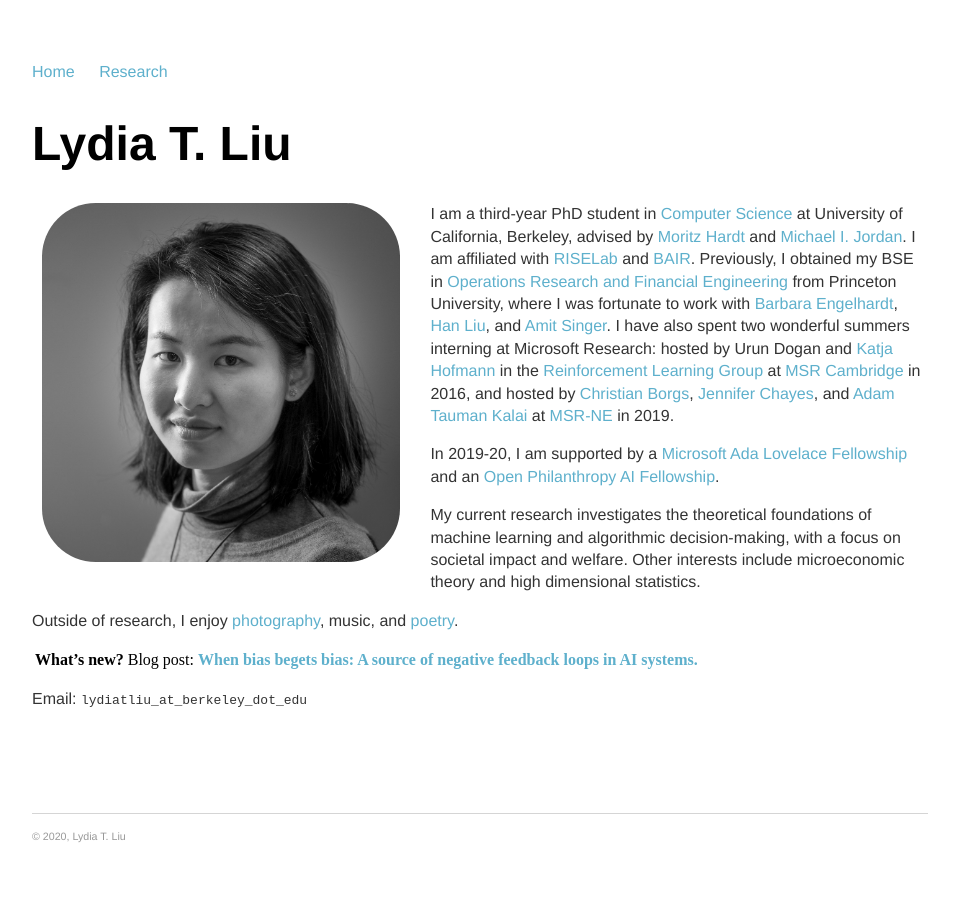
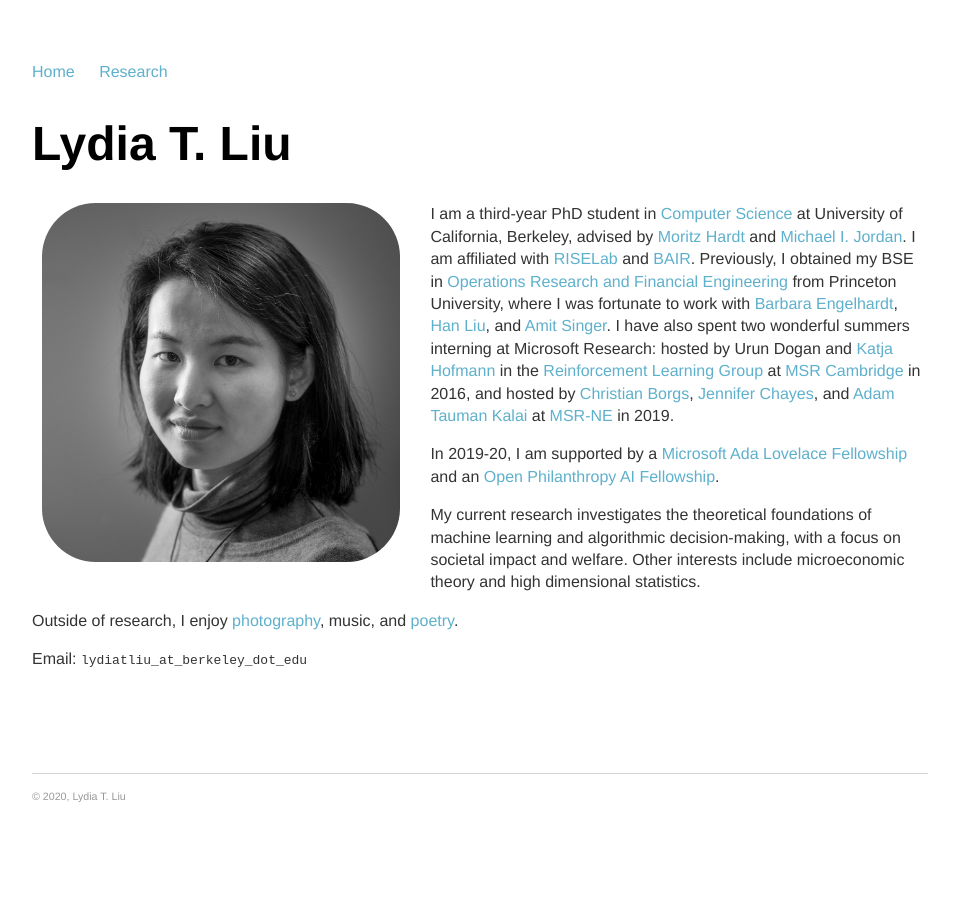
Before and after one commit to serenalwang/serenalwang.github.io, a Jekyll site: the page built from index.md, in a window 1280 px wide. Shown: the whole page, without its empty margins (160-1119 px from the left). Built offline with Jekyll 4.4.1, drawn with Linux system fonts in a browser that asks for light colours.

Commit message:
Update index.md

```diff
--- a/index.md
+++ b/index.md
@@ -17,6 +17,6 @@
 
 Outside of research, I enjoy [photography](https://www.flickr.com/photos/158535173@N08/), music, and <a href="/writing">poetry</a>.
 
-**What's new?** | Blog post: [**When bias begets bias: A source of negative feedback loops in AI systems.**](https://www.microsoft.com/en-us/research/blog/when-bias-begets-bias-a-source-of-negative-feedback-loops-in-ai-systems/)
+<!--**What's new?** | Blog post: [**When bias begets bias: A source of negative feedback loops in AI systems.**](https://www.microsoft.com/en-us/research/blog/when-bias-begets-bias-a-source-of-negative-feedback-loops-in-ai-systems/) -->
 
 Email: `lydiatliu_at_berkeley_dot_edu`
```
